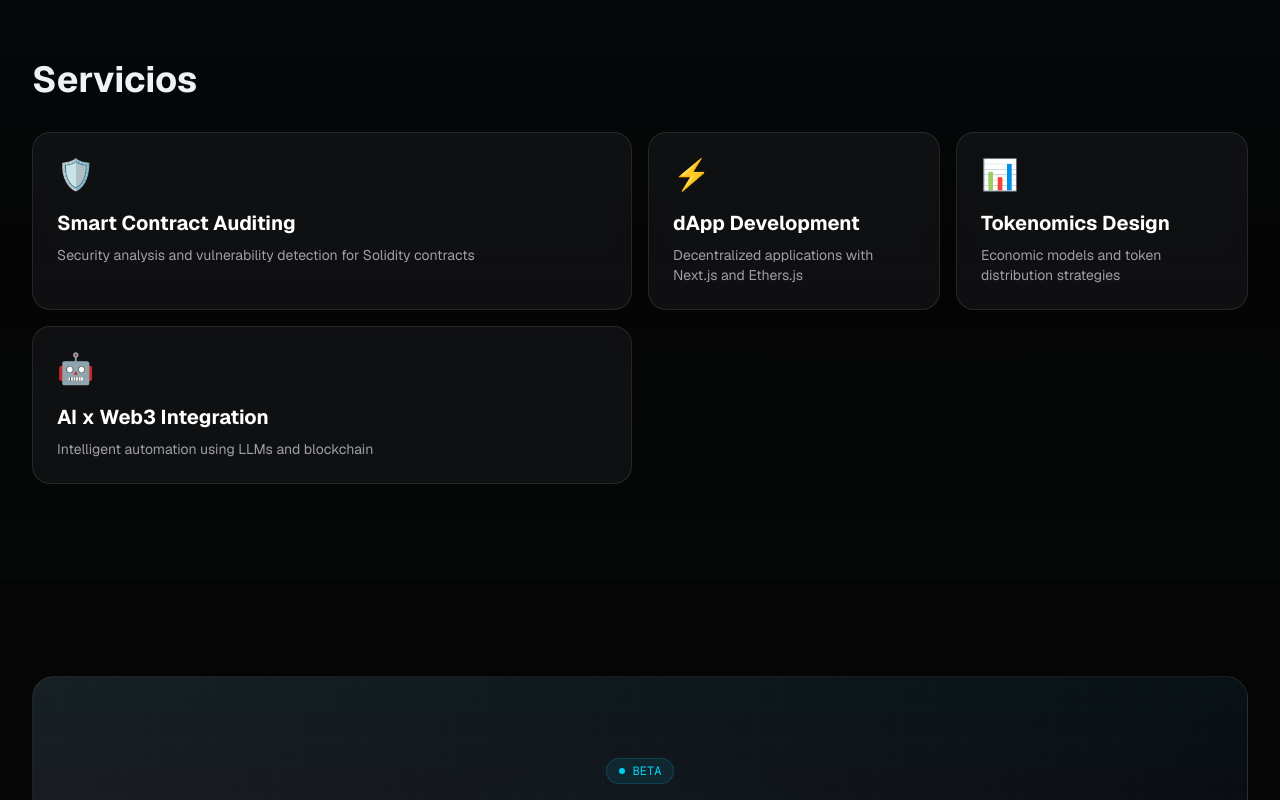
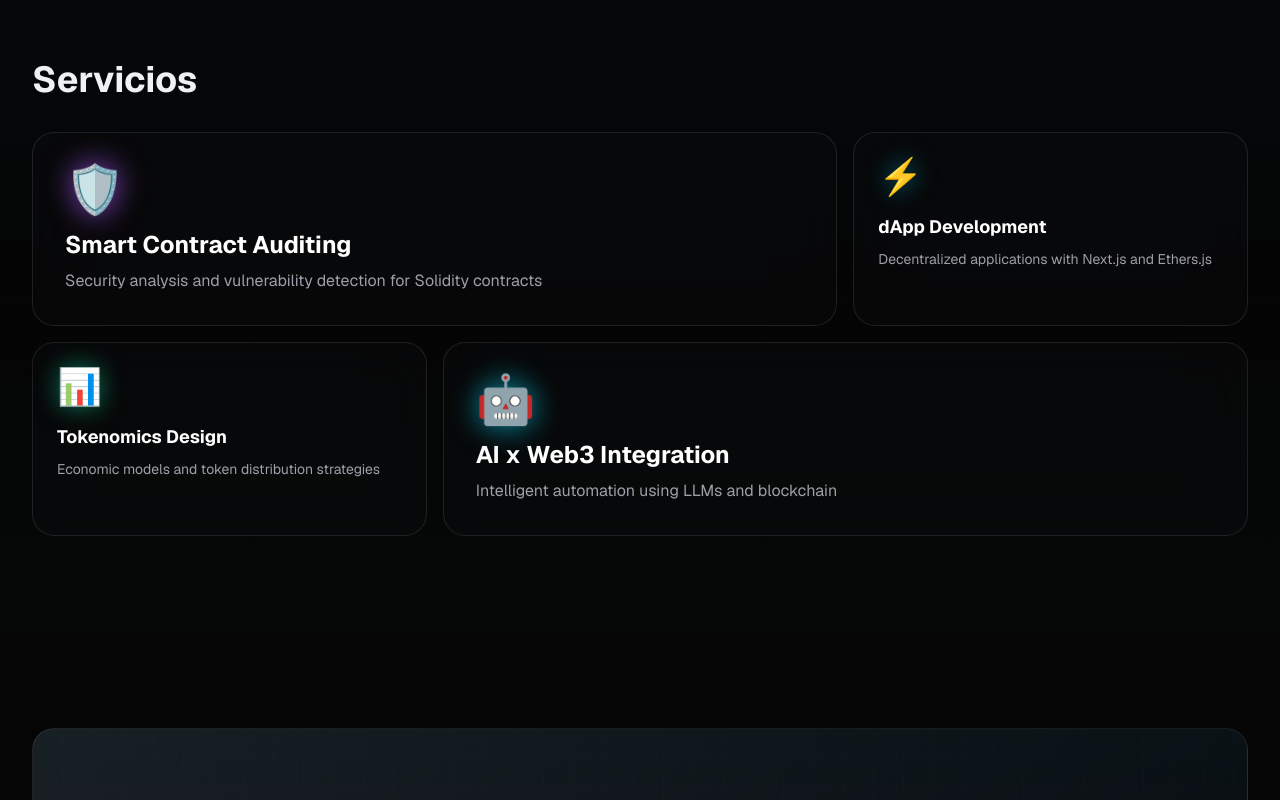
Before and after one commit to Maikelwebdev/tfgDAWCarlos3, a Next.js app: page / in a window 1280 px wide. Shown: the part 860-1660 px from the top of the page. Built offline with nearby package versions, Linux system fonts and the light colour scheme; no server answers.

Commit message:
feat: bento grid services with glassmorphism and glow icons, v3.3

```diff
--- a/src/app/page.tsx
+++ b/src/app/page.tsx
@@ -105,21 +105,55 @@ export default function Home() {
         >
           {t.servicesTitle}
         </motion.h2>
-        <div className="grid grid-cols-1 sm:grid-cols-2 lg:grid-cols-4 gap-4">
-          {services.map((service, index) => (
+        <div className="grid grid-cols-1 sm:grid-cols-2 lg:grid-cols-3 gap-4">
           <motion.div
-              key={service.title}
             initial={{ opacity: 0, y: 20 }}
             whileInView={{ opacity: 1, y: 0 }}
             viewport={{ once: true }}
-              transition={{ duration: 0.5, delay: index * 0.1 }}
-              className={`${service.colSpan} group relative p-6 rounded-2xl bg-zinc-900/60 border border-white/10 backdrop-blur-sm hover:border-cyan-500/30 transition-all duration-300 hover:shadow-[0_0_20px_rgba(6,182,212,0.15)]`}
+            transition={{ duration: 0.5, delay: 0 }}
+            className="lg:col-span-2 group relative p-8 rounded-3xl bg-zinc-900/20 border border-white/10 backdrop-blur-xl hover:border-cyan-500/40 transition-all duration-300 hover:shadow-[0_0_40px_rgba(6,182,212,0.2)]"
           >
-              <div className="text-3xl mb-4">{service.icon}</div>
-              <h3 className="text-xl font-bold text-white mb-2">{service.title}</h3>
-              <p className="text-zinc-400 text-sm">{service.description}</p>
+            <div className="absolute inset-0 bg-gradient-to-br from-cyan-500/5 to-purple-500/5 opacity-0 group-hover:opacity-100 transition-opacity duration-300 pointer-events-none rounded-3xl" />
+            <div className="relative text-5xl mb-4 drop-shadow-[0_0_15px_rgba(168,85,247,0.8)]">🛡️</div>
+            <h3 className="text-2xl font-bold text-white mb-2">{services[0].title}</h3>
+            <p className="text-zinc-400">{services[0].description}</p>
           </motion.div>
-          ))}
+          <motion.div
+            initial={{ opacity: 0, y: 20 }}
+            whileInView={{ opacity: 1, y: 0 }}
+            viewport={{ once: true }}
+            transition={{ duration: 0.5, delay: 0.1 }}
+            className="group relative p-6 rounded-3xl bg-zinc-900/20 border border-white/10 backdrop-blur-xl hover:border-purple-500/40 transition-all duration-300 hover:shadow-[0_0_30px_rgba(168,85,247,0.2)]"
+          >
+            <div className="absolute inset-0 bg-gradient-to-br from-purple-500/5 to-cyan-500/5 opacity-0 group-hover:opacity-100 transition-opacity duration-300 pointer-events-none rounded-3xl" />
+            <div className="relative text-4xl mb-4 drop-shadow-[0_0_12px_rgba(6,182,212,0.6)]">⚡</div>
+            <h3 className="text-lg font-bold text-white mb-2">{services[1].title}</h3>
+            <p className="text-zinc-400 text-sm">{services[1].description}</p>
+          </motion.div>
+          <motion.div
+            initial={{ opacity: 0, y: 20 }}
+            whileInView={{ opacity: 1, y: 0 }}
+            viewport={{ once: true }}
+            transition={{ duration: 0.5, delay: 0.2 }}
+            className="group relative p-6 rounded-3xl bg-zinc-900/20 border border-white/10 backdrop-blur-xl hover:border-emerald-500/40 transition-all duration-300 hover:shadow-[0_0_30px_rgba(16,185,129,0.2)]"
+          >
+            <div className="absolute inset-0 bg-gradient-to-br from-emerald-500/5 to-cyan-500/5 opacity-0 group-hover:opacity-100 transition-opacity duration-300 pointer-events-none rounded-3xl" />
+            <div className="relative text-4xl mb-4 drop-shadow-[0_0_12px_rgba(16,185,129,0.6)]">📊</div>
+            <h3 className="text-lg font-bold text-white mb-2">{services[2].title}</h3>
+            <p className="text-zinc-400 text-sm">{services[2].description}</p>
+          </motion.div>
+          <motion.div
+            initial={{ opacity: 0, y: 20 }}
+            whileInView={{ opacity: 1, y: 0 }}
+            viewport={{ once: true }}
+            transition={{ duration: 0.5, delay: 0.3 }}
+            className="lg:col-span-2 group relative p-8 rounded-3xl bg-zinc-900/20 border border-white/10 backdrop-blur-xl hover:border-purple-500/40 transition-all duration-300 hover:shadow-[0_0_40px_rgba(168,85,247,0.2)]"
+          >
+            <div className="absolute inset-0 bg-gradient-to-br from-purple-500/10 to-cyan-500/10 opacity-0 group-hover:opacity-100 transition-opacity duration-300 pointer-events-none rounded-3xl" />
+            <div className="relative text-5xl mb-4 drop-shadow-[0_0_15px_rgba(6,182,212,0.8)]">🤖</div>
+            <h3 className="text-2xl font-bold text-white mb-2">{services[3].title}</h3>
+            <p className="text-zinc-400">{services[3].description}</p>
+          </motion.div>
         </div>
       </section>
 
```
Also changed, not shown: 1 other file (tests, documents, lock files or other folders). Lines whose indentation alone changed are shown as unchanged.
